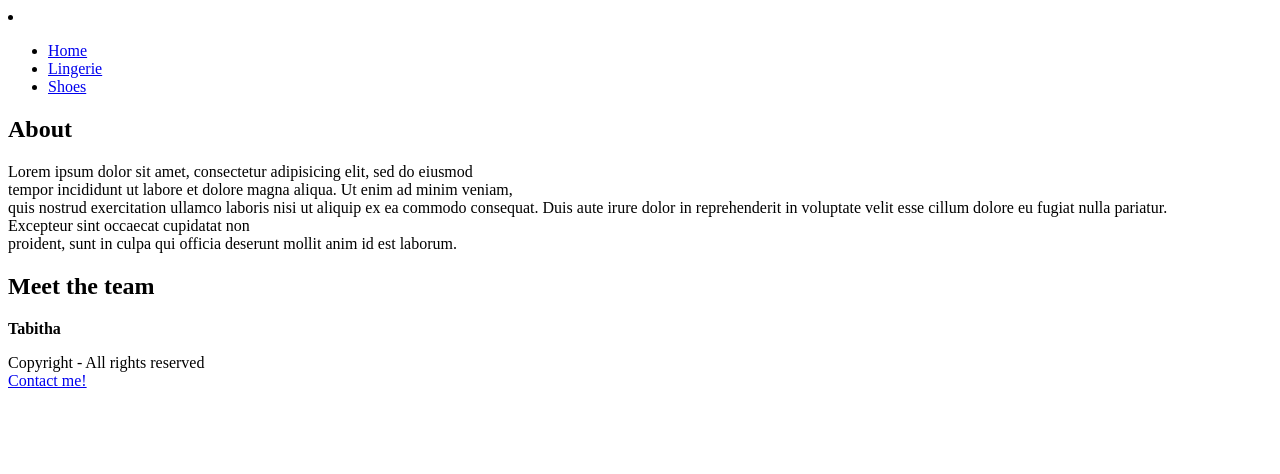
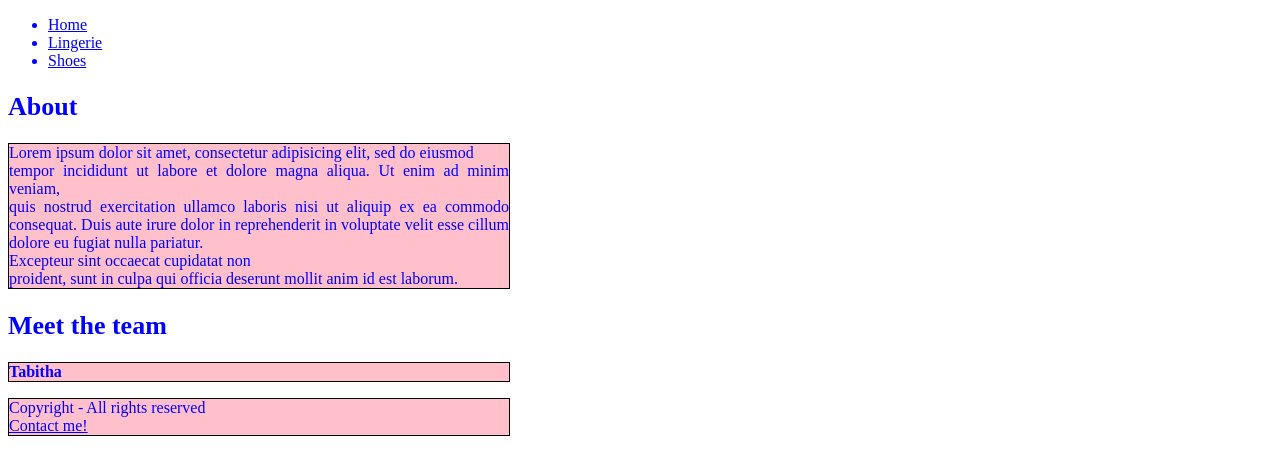
Before and after one commit to TabbyKat123/Site_Test, a plain HTML site: page index.html in a window 1280 px wide. Drawn offline with Linux system fonts and the light colour scheme.

Commit message:
modifications to the html and css

```diff
--- a/index.css
+++ b/index.css
@@ -1,3 +1,25 @@
 p{
-	width: 250px;
+	width: 500px;
+	background-color: pink;
+	text-decoration-color: blue;
+	border:1px solid black;
+	text-align: justify;
 }
+
+#para1{
+	text-align: center;
+	color: grey;
+}
+
+h1{
+	color: blue; font-size:26px;
+}
+
+*{
+
+	color: blue;
+}
+
+footer{
+	display: block;
+}
--- a/index.html
+++ b/index.html
@@ -5,7 +5,8 @@
 	<title>A Little site</title>
 	<meta name="description" content="whitney's site">
 	<meta name="author" content="first page">
-	<li rel="stylesheet" type="index.css" rel="stylesheet"></li>
+
+	<link href="index.css" type="text/css" rel="stylesheet">
 </head>
 <body>
 	<!--page header containing the nav bar and logo!-->
@@ -48,7 +49,8 @@
 
 	<footer>
 		<p>Copyright - All rights reserved <br>
-			<a href="#">Contact me!</a></p>
+			<a href="btabbynamwone@gmail.com">Contact me!</a></p>
+
 
 	</footer>
 
```
